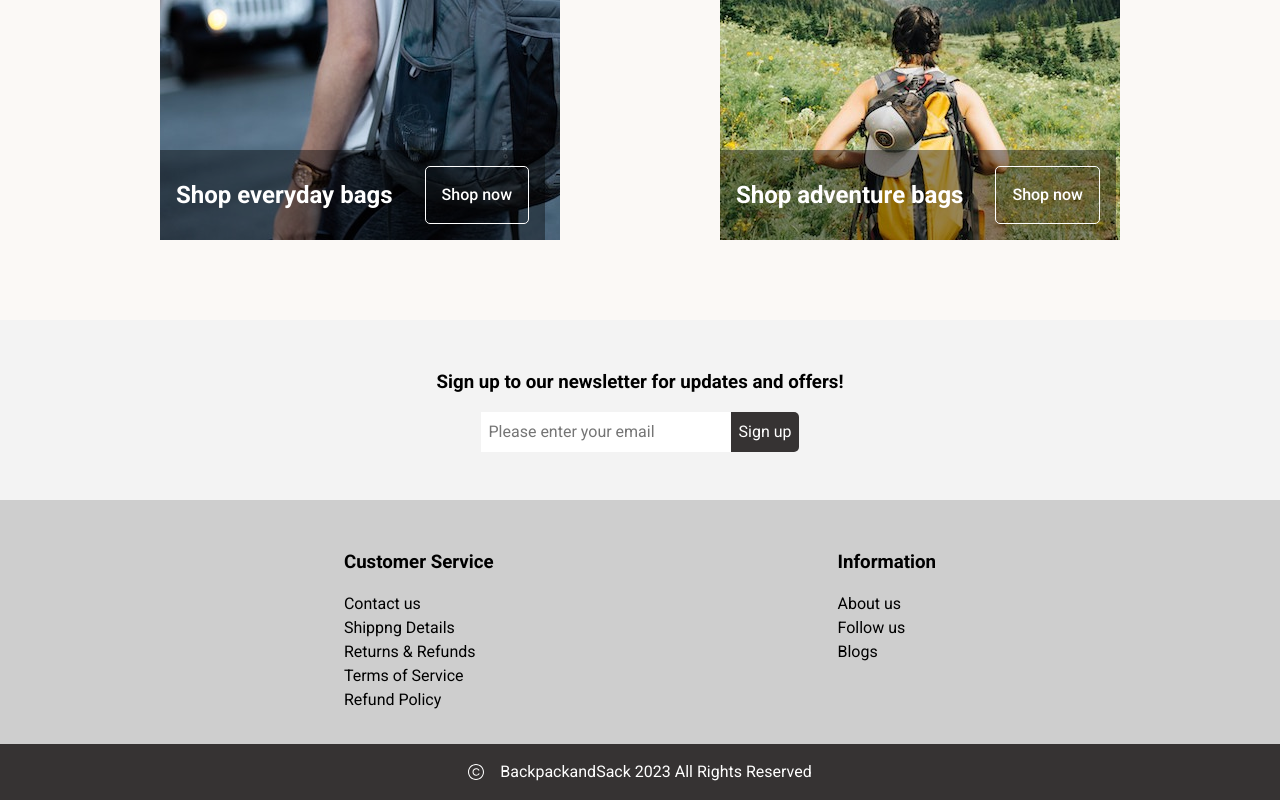
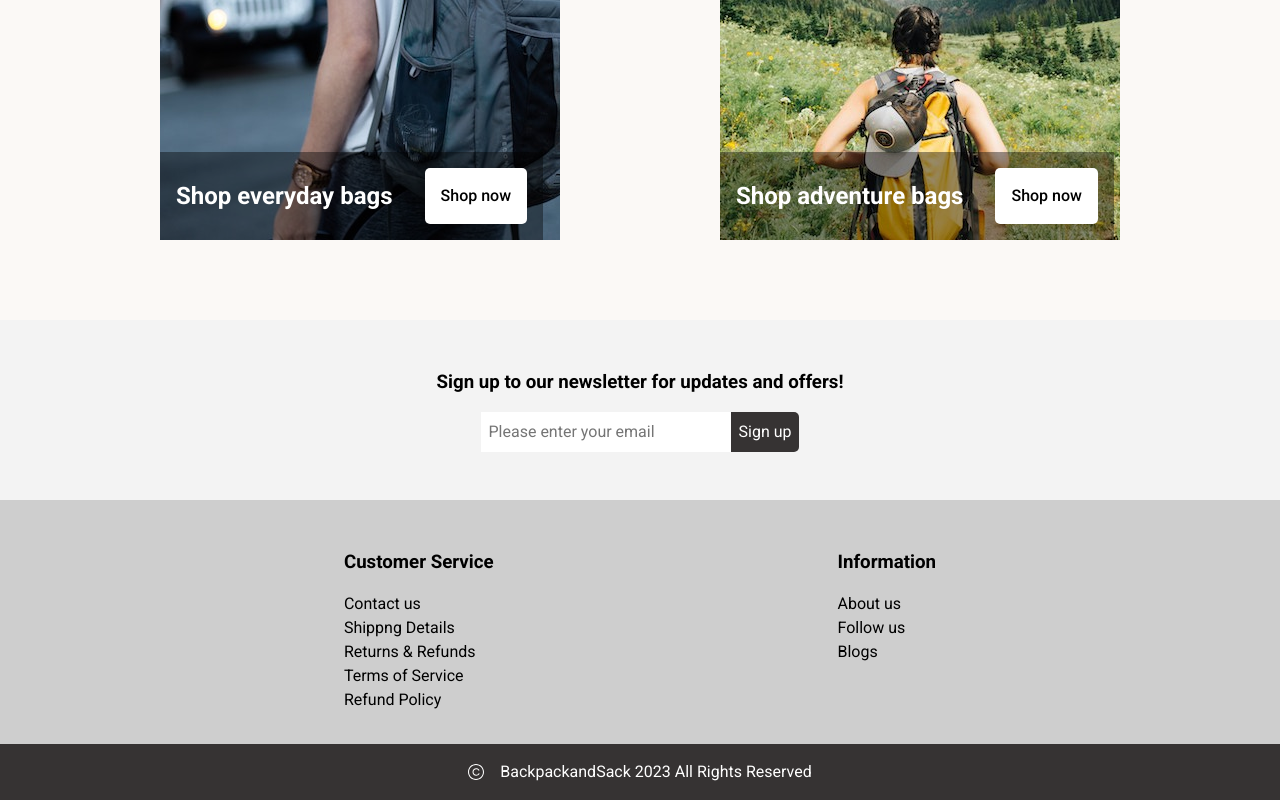
Before and after one commit to dave-forbes/shopping-cart, a React (Vite) app in the folder shopping-cart/: page / in a window 1280 px wide. Shown: the part 940-1740 px from the top of the page. Built offline with nearby package versions, Linux system fonts and the light colour scheme; a web font is replaced by a local one.

Commit message:
removed hover styles from buttons

```diff
--- a/shopping-cart/src/components/Categories/Categories.module.css
+++ b/shopping-cart/src/components/Categories/Categories.module.css
@@ -16,17 +16,11 @@
 
 .a {
   text-decoration: none;
-  background-color: transparent;
-  border: 1px solid white;
-  color: white;
+  background-color: white;
+  color: black;
   padding: 1rem;
   border-radius: 5px;
   font-weight: 500;
-}
-
-.a:hover {
-  background-color: white;
-  color: black;
 }
 
 .div {
```
